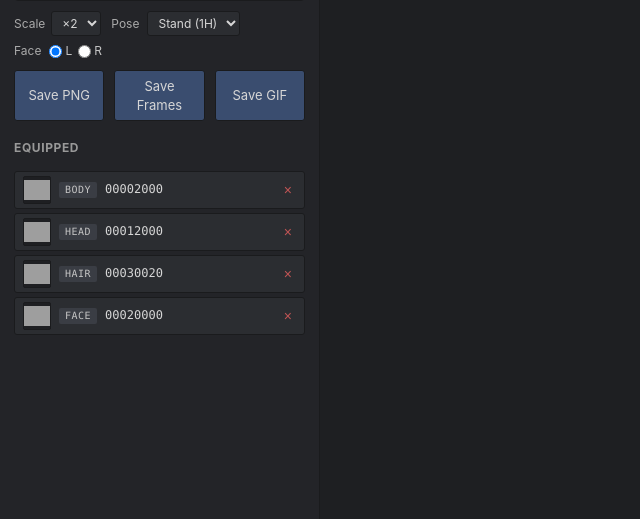
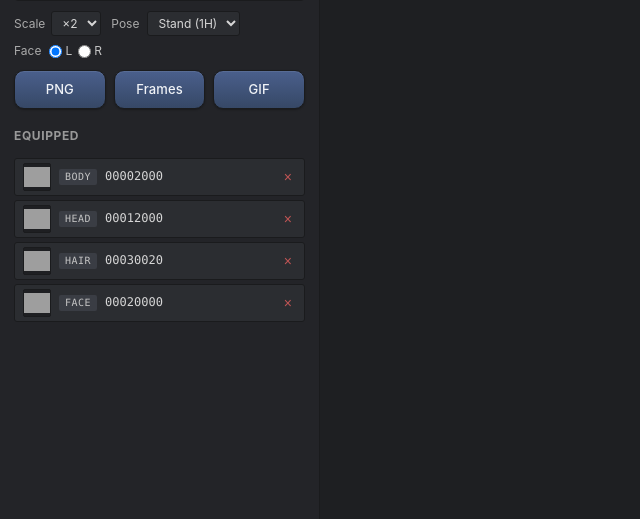
Before and after one commit to Leonana69/wz-python, a Python web app: template server/templates/character.html in a window 1280 px wide. Shown: the part 281-800 px from the top of the page, without its empty margins (0-640 px from the left). Run offline with Jinja, Linux system fonts and the light colour scheme; the template is opened without the code that fills it, so the values that code supplies are empty; grey boxes are pictures that could not be loaded.

Commit message:
Character Builder: polish export buttons
Bigger 10px corners, subtle vertical gradient, inset highlight, drop
shadow, hover lift, and pressed state. Shorten labels to PNG /
Frames / GIF (with title= tooltips for the full description) so
they no longer truncate to "Save Fra…" in a narrow controls panel.

Co-Authored-By: Claude Opus 4.7 (1M context) <noreply@anthropic.com>

```diff
--- a/server/static/character.css
+++ b/server/static/character.css
@@ -89,17 +89,50 @@
 }
 .char-controls button:hover { background: #4d6592; }
 
-/* Save PNG sits on its own row beneath Scale / Pose / Ear and
- * spans the full width of the controls panel. ``flex: 1`` overrides
- * the default ``margin-left: auto`` from ``.char-controls button``
- * so the button fills instead of just hugging the right edge. */
+/* Export action row (Save PNG / Save Frames / Save GIF). Sits on
+ * its own row beneath Scale / Pose / Ear and spans the full width
+ * of the controls panel. ``flex: 1`` overrides the default
+ * ``margin-left: auto`` from ``.char-controls button`` so the
+ * buttons fill the row evenly. */
 .char-controls-actions {
   align-items: stretch;
+  gap: 8px;
 }
 .char-controls-actions button {
   flex: 1;
   margin-left: 0;
-  padding: 6px 12px;
+  padding: 9px 10px;
+  border-radius: 10px;
+  background: linear-gradient(180deg, #4a5f8c 0%, #364866 100%);
+  border: 1px solid #1a1b1d;
+  color: #f0f3f7;
+  font-weight: 500;
+  letter-spacing: 0.01em;
+  white-space: nowrap;
+  text-overflow: ellipsis;
+  overflow: hidden;
+  box-shadow:
+    0 1px 2px rgba(0, 0, 0, 0.3),
+    inset 0 1px 0 rgba(255, 255, 255, 0.08);
+  transition: background 0.15s ease, box-shadow 0.15s ease,
+              transform 0.05s ease;
+}
+.char-controls-actions button:hover {
+  background: linear-gradient(180deg, #5a73a4 0%, #44587a 100%);
+  box-shadow:
+    0 2px 6px rgba(0, 0, 0, 0.35),
+    inset 0 1px 0 rgba(255, 255, 255, 0.12);
+}
+.char-controls-actions button:active {
+  transform: translateY(1px);
+  background: linear-gradient(180deg, #364866 0%, #2c3a52 100%);
+  box-shadow:
+    0 0 0 1px rgba(0, 0, 0, 0.3),
+    inset 0 2px 3px rgba(0, 0, 0, 0.25);
+}
+.char-controls-actions button:focus-visible {
+  outline: 2px solid #7aa3d8;
+  outline-offset: 1px;
 }
 
 /* Pose dropdown — lists every pose the equipped Body authors,
--- a/server/templates/character.html
+++ b/server/templates/character.html
@@ -41,9 +41,9 @@
         </div>
       </div>
       <div class="char-controls char-controls-actions">
-        <button id="char-export" type="button">Save PNG</button>
-        <button id="char-export-frames" type="button">Save Frames</button>
-        <button id="char-export-gif" type="button">Save GIF</button>
+        <button id="char-export" type="button" title="Export the current frame as a single PNG">PNG</button>
+        <button id="char-export-frames" type="button" title="Export every animation frame as numbered PNGs in a ZIP">Frames</button>
+        <button id="char-export-gif" type="button" title="Export the animation as an animated GIF">GIF</button>
       </div>
       <h3>Equipped</h3>
       <ul id="char-equipped" class="equipped-list">
```
